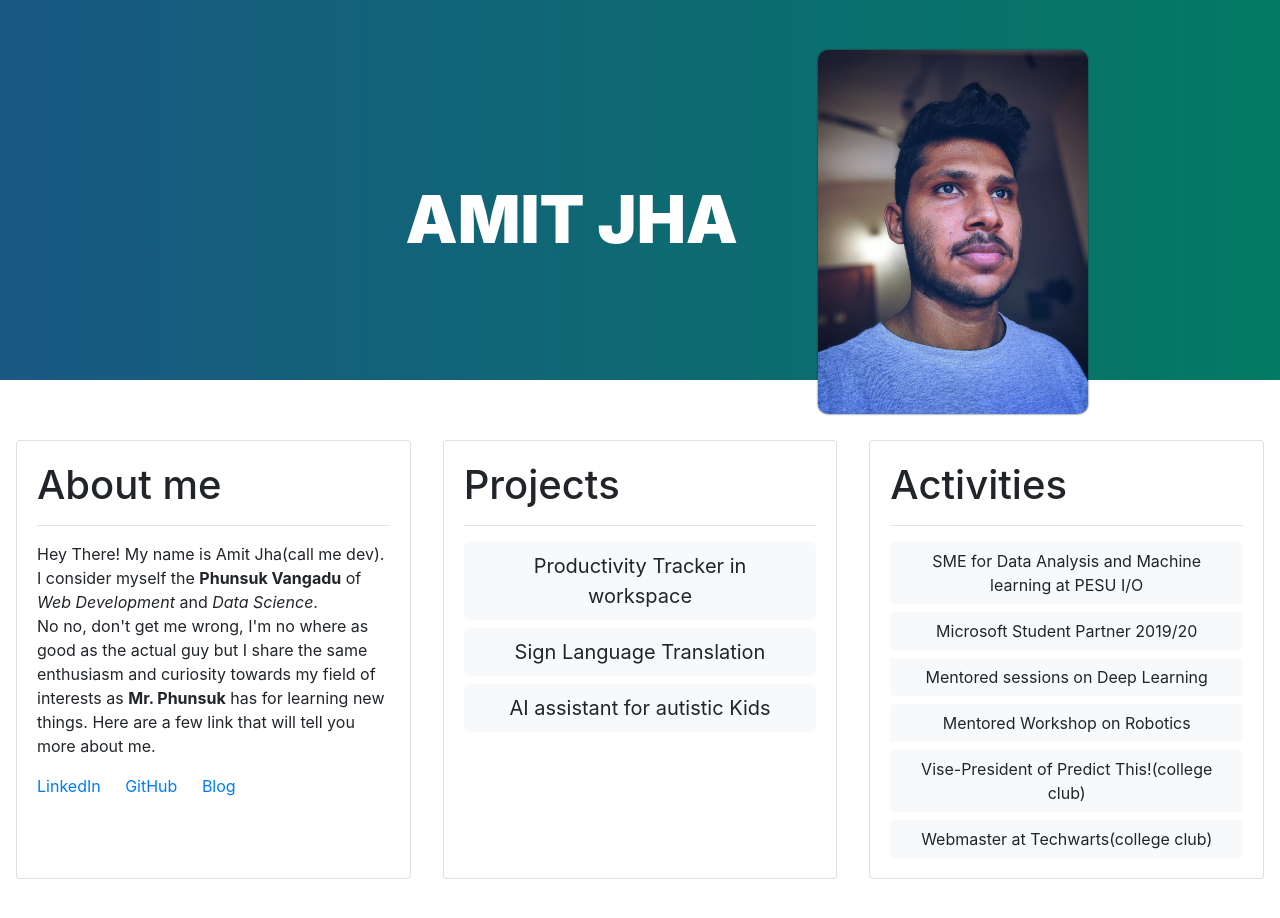
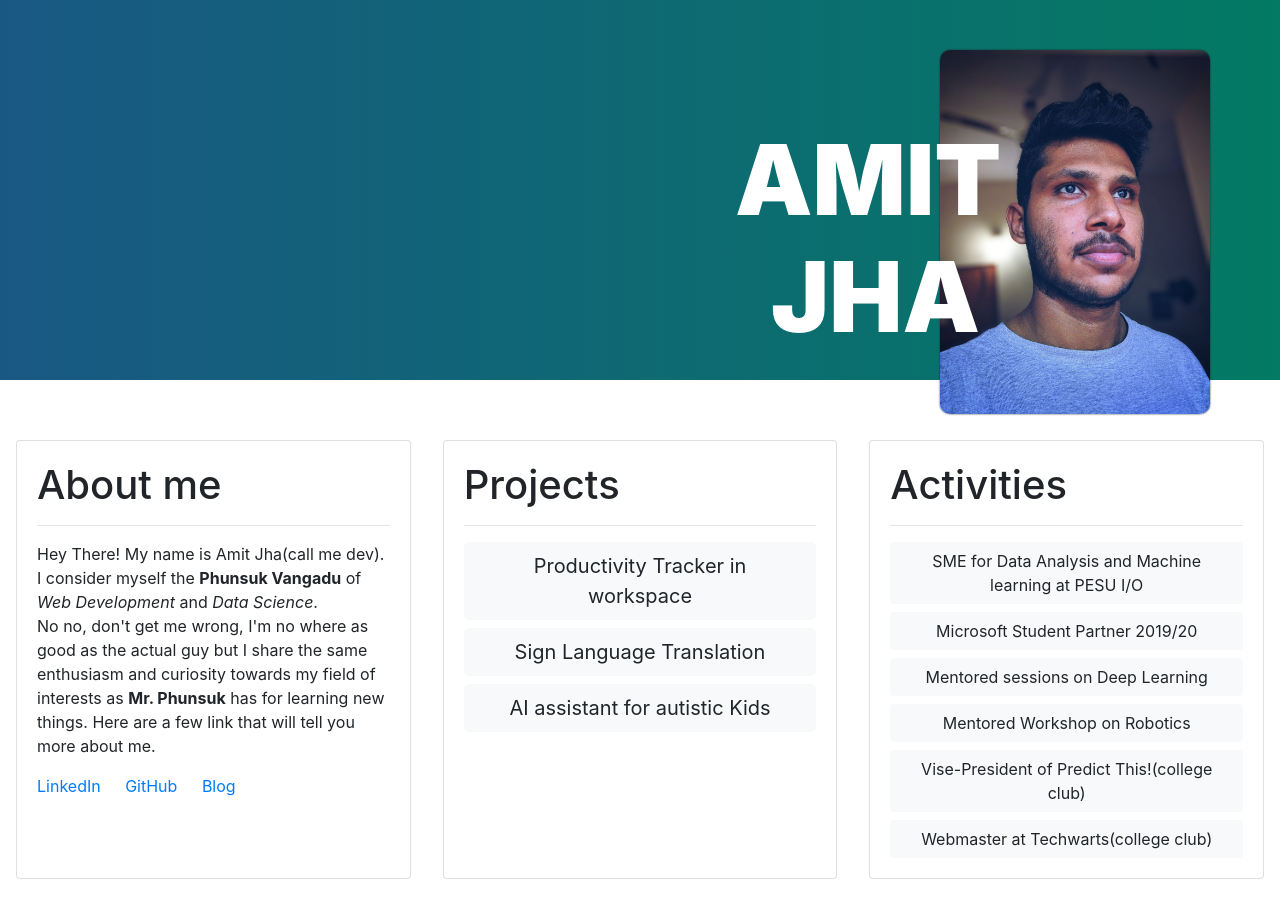
Before and after one commit to amit-jha-cmd/devbihari.github.io, a website: page index.html in a window 1280 px wide. Drawn offline with Linux system fonts and the light colour scheme.

Commit message:
optimized for mobile

```diff
--- a/index.html
+++ b/index.html
@@ -12,8 +12,10 @@
 <body>
 	<div class="head">
 		<div class="head-content">
-			<img src="./public/images/amit.jpg">
-			<h1 style="">Amit Jha</h1>
+			<div class="head-banner">
+				<img src="./public/images/amit.jpg">
+				<h1 style="">Amit Jha</h1>
+			</div>
 		</div>
 		<div>
 		</div>
@@ -36,7 +38,7 @@
 					<div>
 						<a href="https://www.linkedin.com/in/amit-jha-a61815150/" class="card-link">LinkedIn</a>
 						<a href="https://github.com/devbihari" class="card-link">GitHub</a>
-						<a href="./src/blog/index.html" class="card-link">Blog</a>
+						<a href="https://devbihari.github.io/Blog/" class="card-link">Blog</a>
 					</div>
 				</p>
 			</div>
@@ -49,7 +51,8 @@
 				<hr>
 				<a class="btn btn-light btn-lg btn-block" href="./src/projects/desktopapp/index.html">Productivity
 					Tracker in workspace</a>
-				<a class="btn btn-light btn-lg btn-block" href="https://devbihari.github.io/Sign-Language-Translation/">Sign Language Translation</a>
+				<a class="btn btn-light btn-lg btn-block"
+					href="https://devbihari.github.io/Sign-Language-Translation/">Sign Language Translation</a>
 				<a class="btn btn-light btn-lg btn-block" href="./notfound.html">AI assistant for autistic Kids</a>
 				<!-- <a class="btn btn-light btn-lg btn-block" href="./notfound.html">Intelligent Employee retention solution</a> -->
 				<!-- <a class="btn btn-light btn-lg btn-block">Blockchain</a> -->
--- a/src/style.css
+++ b/src/style.css
@@ -80,6 +80,53 @@ body, html {
   margin-left: -10px;
 }
 
+.head {
+  /* background: #F7DC6F;  */
+  background: linear-gradient(to right, rgb(25, 88, 131), rgb(3, 122, 99));
+  display: flex;
+  align-content: center;
+  justify-content: center;
+  text-align: right;
+  height: 300px;
+}
+
+.head-content {
+  width: 70%;
+  display: flex;
+  align-content: center;
+  justify-content: center;
+  /* border: 1px solid black; */
+  margin-top: 20px;
+}
+
+.head-content img {
+  width: 200px;
+  border-radius: 10px;
+  /* margin: 5% 50px -80px 50px;  */
+  box-shadow: 0px 0px 2px;
+  /* float: right; */
+  /* display: none; */
+  /* margin-right: 15%; */
+}
+
+.head-content h1 {
+  /* margin-top: 130px;  */
+  /* font-size: 410%;  */
+  position: absolute;
+  font-weight: 900;
+  text-transform: uppercase;
+  color: white;
+  left: 25px;
+  margin-top: -60px;
+  /* top: 230px; */
+  /* bottom: 30px; */
+}
+
+.head-banner {
+  /* border: 1px solid black; */
+  width: 250px
+}
+
 
 @media only screen and (min-width: 768px){
   body, html {
@@ -147,15 +194,14 @@ body, html {
   .head {
     /* background: #F7DC6F;  */
     background: linear-gradient(to right, rgb(25, 88, 131), rgb(3, 122, 99));
-    display: flex;
-    align-content: center;
-    justify-content: center;
     text-align: right;
     height: 380px;
   }
 
   .head-content {
-    width: 70%;
+    width: 50%;
+    position: absolute;
+    right: 0px;
     /* display: flex; */
     /* border: 1px solid black; */
     margin-top: 50px;
@@ -170,12 +216,19 @@ body, html {
   }
 
   .head-content h1 {
-    margin-right: 350px;
-    margin-top: 130px;
-    font-size: 410%;
+    position: absolute;
+    font-size: 610%;
     font-weight: 900;
     text-transform: uppercase;
     color: white;
+    bottom: 50px;
+    right: 230px;
+  }
+
+  .head-banner {
+    /* border: 1px solid black; */
+    position: relative;
+    width: 500px;
   }
 
 }
```
